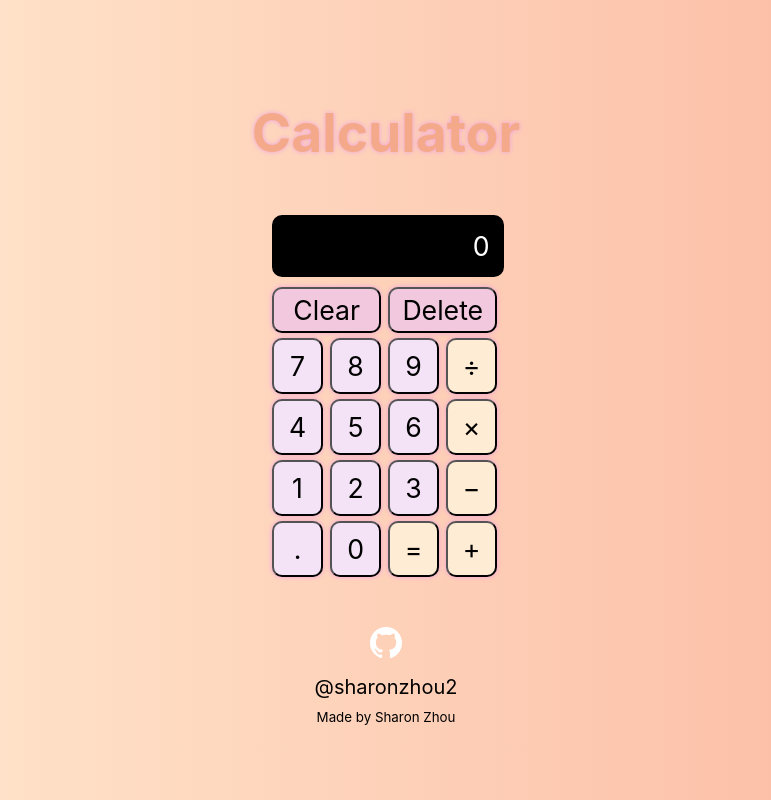
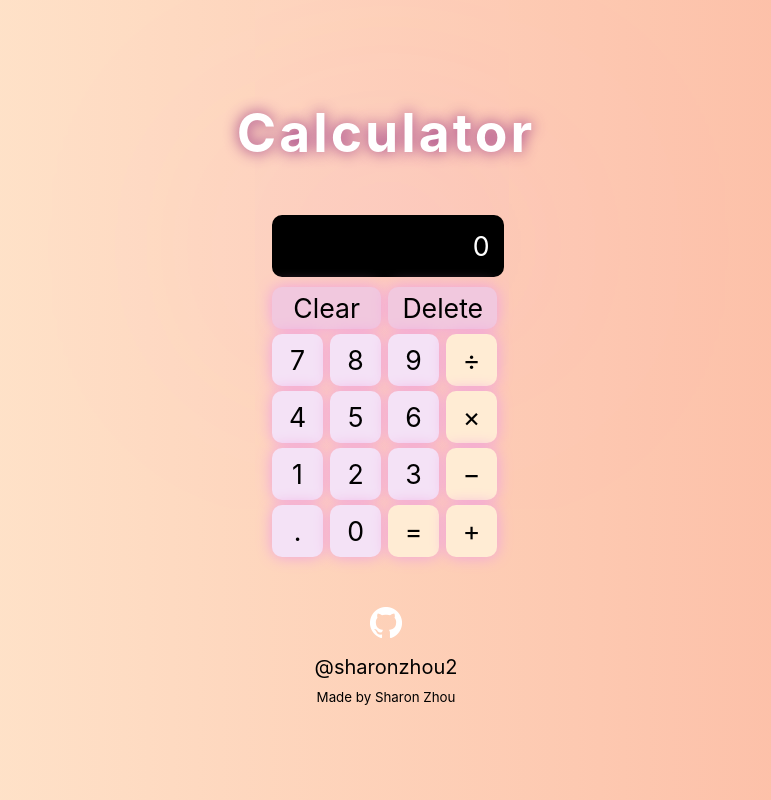
Before and after one commit to sharonzhou2/Calculator, a plain HTML site: page index.html in a window 1280 px wide. Shown: the whole page, without its empty margins (254-1025 px from the left). Drawn offline with Linux system fonts and the light colour scheme.

Commit message:
updated colours for calc

```diff
--- a/style.css
+++ b/style.css
@@ -12,8 +12,10 @@ body {
 h1 {
     text-align: center;
     color:rgb(245, 169, 139);
+    color: white;
     font-size: 40pt;
-    text-shadow: 0px 0px 5px #f0a1df;
+    text-shadow: 0px 0px 15px #972e80;
+    letter-spacing: 3px;
     margin-top: 100px;
 }
 .calculator {
@@ -37,15 +39,17 @@ h1 {
     margin-bottom: 10px;
     background-color: black;
     color: white;
+    box-shadow: 0px 0px 1000px #f0a1df;
 
 
 }
 
 
 div > button {
-    box-shadow: 0px 0px 5px #f0a1df;
+    box-shadow: 0px 0px 15px #f0a1df;
     border-radius: 10px;
     background-color: white;
+    border: none;
 
 }
 
```
Also changed, not shown: index.html (+1 -0 lines).
